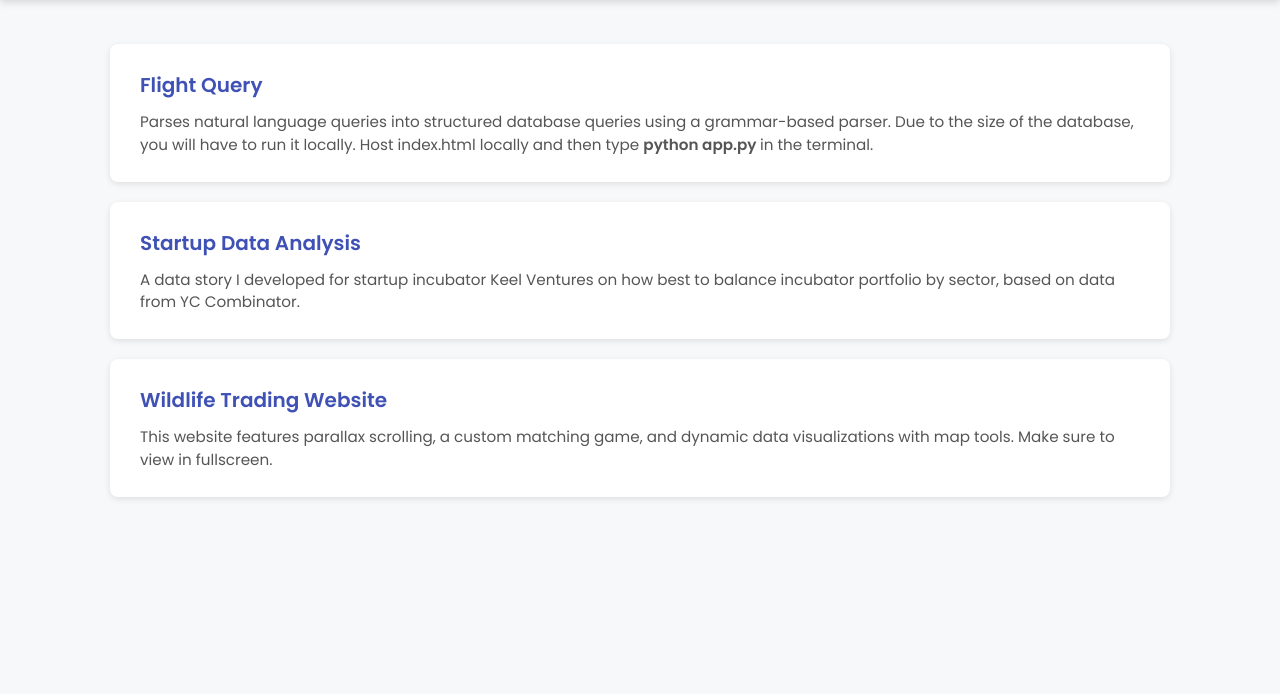
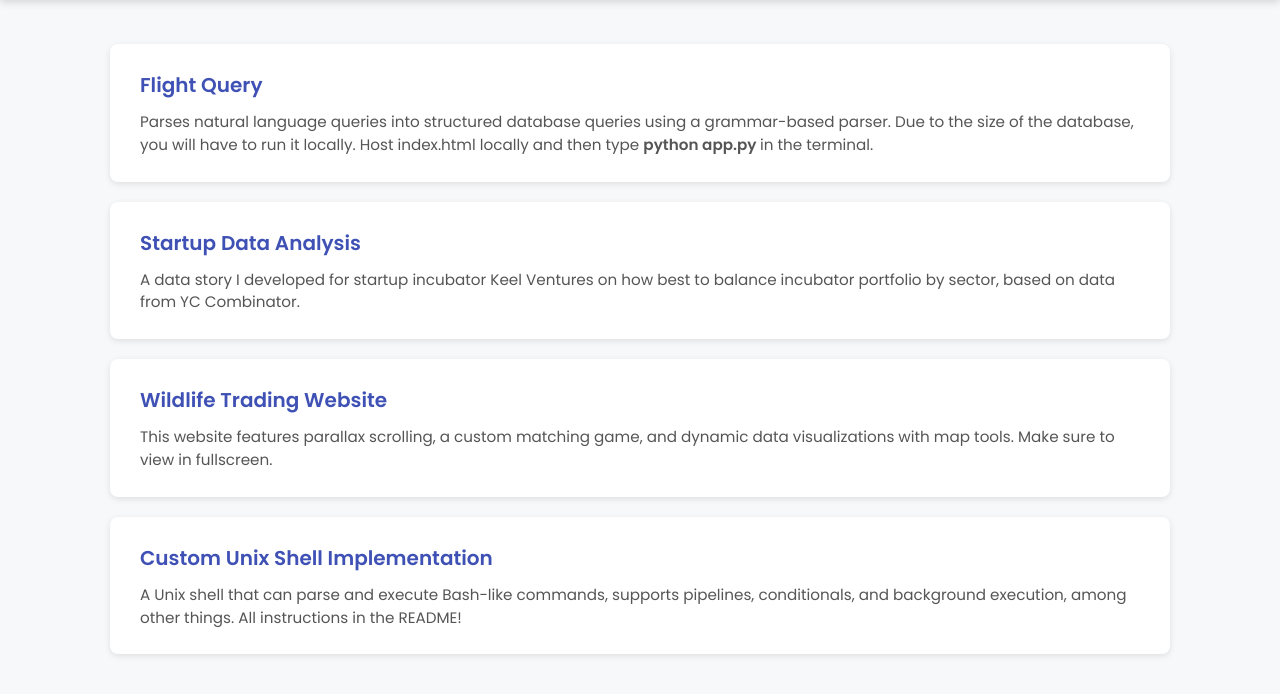
Before and after one commit to eliesalem/eliesalem.github.io, a plain HTML site: page projects.html in a window 1280 px wide. Shown: the part 76-770 px from the top of the page. Drawn offline with Linux system fonts and the light colour scheme.

Commit message:
new project added

```diff
--- a/projects.html
+++ b/projects.html
@@ -173,6 +173,16 @@
             dynamic data visualizations with map tools. Make sure to view in fullscreen.
         </p>
     </div>
+
+    <div
+            class="section"
+            onclick="window.location.href='https://github.com/eliesalem/unix-shell'"
+    >
+        <h2>Custom Unix Shell Implementation</h2>
+        <p>
+            A Unix shell that can parse and execute Bash-like commands, supports pipelines, conditionals, and background execution, among other things. All instructions in the README!
+        </p>
+    </div>
 </div>
 </body>
 </html>
```
